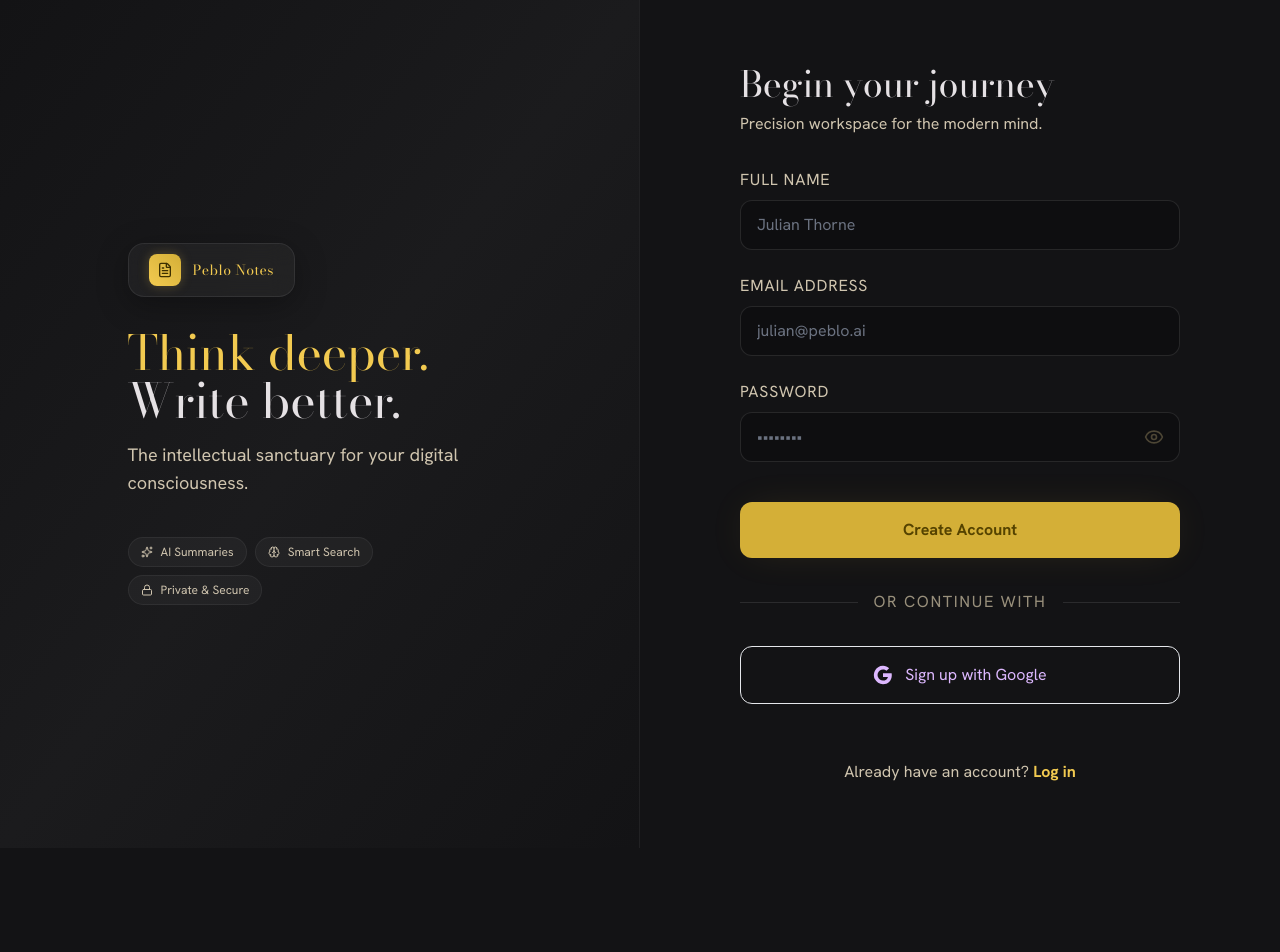
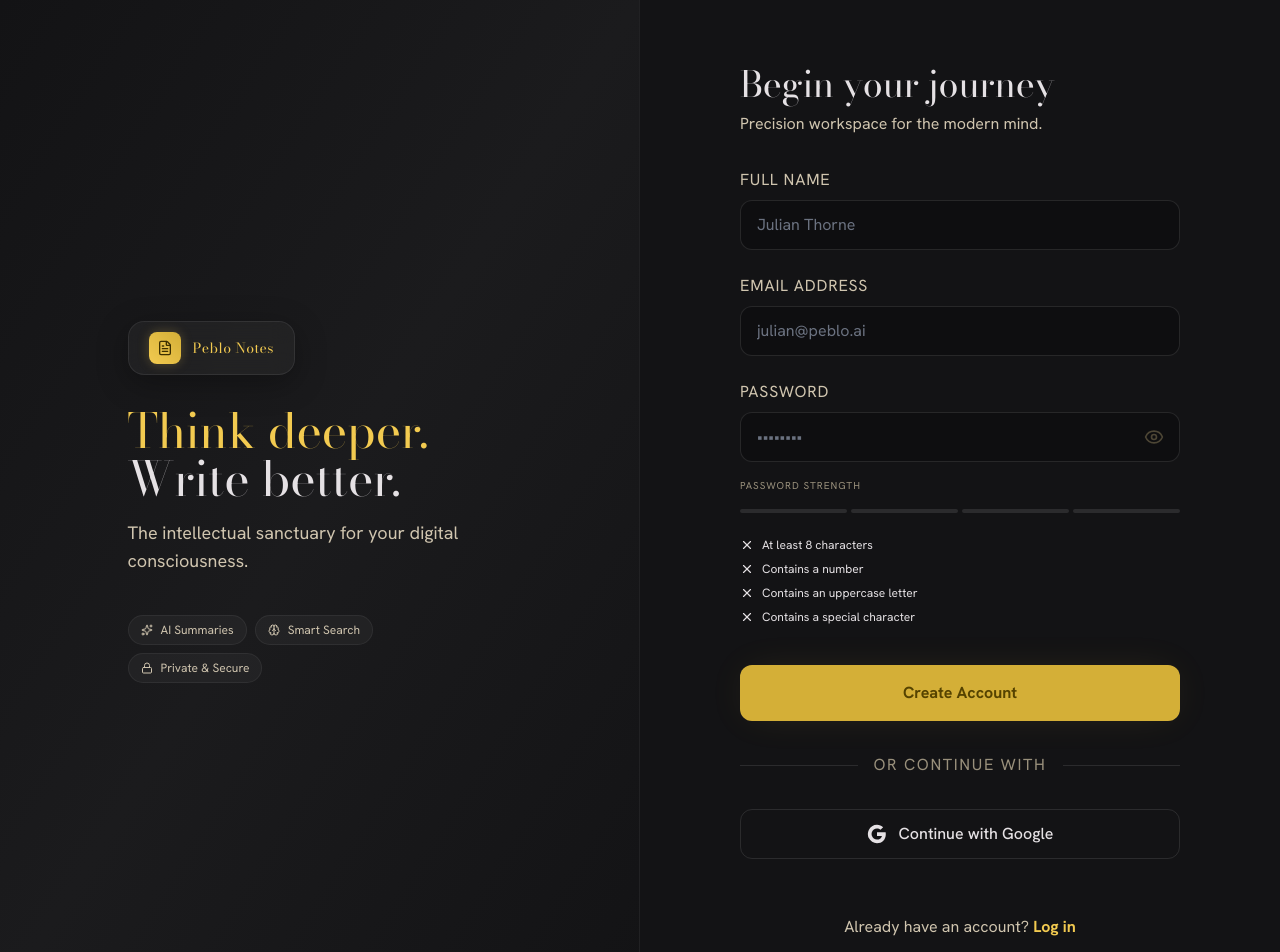
Before and after one commit to VishalGastu30/peblo-notes, a Next.js app: page /signup in a window 1280 px wide. Shown: the top 952 px of the page. Before the commit the page ends 848 px from the top, so only its background shows below. Built offline with nearby package versions, Linux system fonts and the light colour scheme.

Commit message:
feat(pages): build sign-up and login auth screens with shared GoogleButton and PasswordStrength

```diff
--- a/src/app/(auth)/login/page.tsx
+++ b/src/app/(auth)/login/page.tsx
@@ -4,6 +4,7 @@
 import Link from 'next/link';
 import { useRouter } from 'next/navigation';
 import { AuthLayout } from '@/components/auth/auth-layout';
+import { GoogleButton } from '@/components/auth/google-button';
 import { Eye, EyeOff, Loader2 } from 'lucide-react';
 import { useForm } from 'react-hook-form';
 import { zodResolver } from '@hookform/resolvers/zod';
@@ -136,26 +137,11 @@
           <div className="flex-grow border-t border-white/10"></div>
         </div>
 
-        <button
-          type="button"
+        <GoogleButton
           onClick={handleGoogleSignIn}
+          isLoading={isGoogleLoading}
           disabled={isLoading || isGoogleLoading}
-          className="w-full py-3 bg-transparent border border-white/10 text-on-surface font-medium rounded-xl hover:bg-white/5 active:scale-[0.98] transition-all flex items-center justify-center gap-3 disabled:opacity-50 disabled:cursor-not-allowed"
-        >
-          {isGoogleLoading ? (
-            <Loader2 className="w-5 h-5 animate-spin text-outline" />
-          ) : (
-            <>
-              <svg className="w-5 h-5" viewBox="0 0 24 24">
-                <path d="M22.56 12.25c0-.78-.07-1.53-.2-2.25H12v4.26h5.92c-.26 1.37-1.04 2.53-2.21 3.31v2.77h3.57c2.08-1.92 3.28-4.74 3.28-8.09z" fill="currentColor"></path>
-                <path d="M12 23c2.97 0 5.46-.98 7.28-2.66l-3.57-2.77c-.98.66-2.23 1.06-3.71 1.06-2.86 0-5.29-1.93-6.16-4.53H2.18v2.84C3.99 20.53 7.7 23 12 23z" fill="currentColor"></path>
-                <path d="M5.84 14.09c-.22-.66-.35-1.36-.35-2.09s.13-1.43.35-2.09V7.07H2.18C1.43 8.55 1 10.22 1 12s.43 3.45 1.18 4.93l2.85-2.22.81-.62z" fill="currentColor"></path>
-                <path d="M12 5.38c1.62 0 3.06.56 4.21 1.64l3.15-3.15C17.45 2.09 14.97 1 12 1 7.7 1 3.99 3.47 2.18 7.07l3.66 2.84c.87-2.6 3.3-4.53 6.16-4.53z" fill="currentColor"></path>
-              </svg>
-              Sign in with Google
-            </>
-          )}
-        </button>
+        />
 
         <p className="text-center text-body-sm text-on-surface-variant pt-6">
           Don't have an account?{' '}
--- a/src/app/(auth)/reset-password/page.tsx
+++ b/src/app/(auth)/reset-password/page.tsx
@@ -4,7 +4,8 @@
 import Link from 'next/link';
 import { useSearchParams } from 'next/navigation';
 import { AuthLayout } from '@/components/auth/auth-layout';
-import { CheckCircle2, Key, Eye, EyeOff, Check, X, Loader2 } from 'lucide-react';
+import { PasswordStrength } from '@/components/auth/password-strength';
+import { CheckCircle2, Key, Eye, EyeOff, X, Loader2 } from 'lucide-react';
 
 function ResetPasswordForm() {
   const searchParams = useSearchParams();
@@ -143,34 +144,8 @@
             </div>
           </div>
 
-          {/* Password Strength Indicator */}
-          <div className="space-y-3 pt-2">
-            <div className="flex gap-2 h-1.5">
-              <div className={`flex-1 rounded-full transition-colors ${strength >= 1 ? (strength === 1 ? 'bg-error' : strength === 2 ? 'bg-primary' : 'bg-[#55d699]') : 'bg-surface-variant'}`}></div>
-              <div className={`flex-1 rounded-full transition-colors ${strength >= 2 ? (strength === 2 ? 'bg-primary' : 'bg-[#55d699]') : 'bg-surface-variant'}`}></div>
-              <div className={`flex-1 rounded-full transition-colors ${strength >= 3 ? 'bg-[#55d699]' : 'bg-surface-variant'}`}></div>
-            </div>
-
-            <div className="space-y-2">
-              <div className="flex items-center gap-2 text-body-sm">
-                <span className={hasLength ? 'text-secondary' : 'text-outline'}>
-                  {hasLength ? <Check className="w-4 h-4" /> : <X className="w-4 h-4" />}
-                </span>
-                <span className={hasLength ? 'text-on-surface' : 'text-outline'}>At least 8 characters</span>
-              </div>
-              <div className="flex items-center gap-2 text-body-sm">
-                <span className={hasUpper ? 'text-secondary' : 'text-outline'}>
-                  {hasUpper ? <Check className="w-4 h-4" /> : <X className="w-4 h-4" />}
-                </span>
-                <span className={hasUpper ? 'text-on-surface' : 'text-outline'}>One uppercase letter</span>
-              </div>
-              <div className="flex items-center gap-2 text-body-sm">
-                <span className={hasSpecial ? 'text-secondary' : 'text-outline'}>
-                  {hasSpecial ? <Check className="w-4 h-4" /> : <X className="w-4 h-4" />}
-                </span>
-                <span className={hasSpecial ? 'text-on-surface' : 'text-outline'}>One number or symbol</span>
-              </div>
-            </div>
+          <div className="pt-2">
+            <PasswordStrength password={password} />
           </div>
 
           <div className="space-y-2">
--- a/src/app/(auth)/signup/page.tsx
+++ b/src/app/(auth)/signup/page.tsx
@@ -4,6 +4,8 @@
 import Link from 'next/link';
 import { useRouter } from 'next/navigation';
 import { AuthLayout } from '@/components/auth/auth-layout';
+import { GoogleButton } from '@/components/auth/google-button';
+import { PasswordStrength } from '@/components/auth/password-strength';
 import { Eye, EyeOff, Loader2 } from 'lucide-react';
 import { useForm } from 'react-hook-form';
 import { zodResolver } from '@hookform/resolvers/zod';
@@ -23,10 +25,13 @@
   const {
     register,
     handleSubmit,
+    watch,
     formState: { errors },
   } = useForm<SignupFormValues>({
     resolver: zodResolver(signupSchema),
   });
+
+  const passwordValue = watch('password');
 
   const onSubmit = async (data: SignupFormValues) => {
     setIsLoading(true);
@@ -134,6 +139,9 @@
             {errors.password && (
               <p className="text-error text-sm">{errors.password.message}</p>
             )}
+            <div className="pt-2">
+              <PasswordStrength password={passwordValue} />
+            </div>
           </div>
         </div>
 
@@ -152,26 +160,11 @@
             <div className="flex-grow border-t border-white/10"></div>
           </div>
 
-          <button
-            type="button"
+          <GoogleButton
             onClick={handleGoogleSignIn}
+            isLoading={isGoogleLoading}
             disabled={isLoading || isGoogleLoading}
-            className="w-full flex items-center justify-center gap-3 border border-secondary/30 text-secondary font-title-md py-4 rounded-xl hover:bg-secondary/5 transition-all duration-300 disabled:opacity-50 disabled:cursor-not-allowed"
-          >
-            {isGoogleLoading ? (
-              <Loader2 className="w-5 h-5 animate-spin" />
-            ) : (
-              <>
-                <svg className="w-5 h-5" viewBox="0 0 24 24">
-                  <path d="M22.56 12.25c0-.78-.07-1.53-.2-2.25H12v4.26h5.92c-.26 1.37-1.04 2.53-2.21 3.31v2.77h3.57c2.08-1.92 3.28-4.74 3.28-8.09z" fill="currentColor"></path>
-                  <path d="M12 23c2.97 0 5.46-.98 7.28-2.66l-3.57-2.77c-.98.66-2.23 1.06-3.71 1.06-2.86 0-5.29-1.93-6.16-4.53H2.18v2.84C3.99 20.53 7.7 23 12 23z" fill="currentColor"></path>
-                  <path d="M5.84 14.09c-.22-.66-.35-1.36-.35-2.09s.13-1.43.35-2.09V7.07H2.18C1.43 8.55 1 10.22 1 12s.43 3.45 1.18 4.93l2.85-2.22.81-.62z" fill="currentColor"></path>
-                  <path d="M12 5.38c1.62 0 3.06.56 4.21 1.64l3.15-3.15C17.45 2.09 14.97 1 12 1 7.7 1 3.99 3.47 2.18 7.07l3.66 2.84c.87-2.6 3.3-4.53 6.16-4.53z" fill="currentColor"></path>
-                </svg>
-                Sign up with Google
-              </>
-            )}
-          </button>
+          />
         </div>
       </form>
       <footer className="text-center pt-6">
--- /dev/null
+++ b/src/components/auth/google-button.tsx
@@ -0,0 +1,33 @@
+import React from 'react';
+import { Loader2 } from 'lucide-react';
+
+interface GoogleButtonProps {
+  onClick: () => void;
+  isLoading: boolean;
+  disabled: boolean;
+}
+
+export function GoogleButton({ onClick, isLoading, disabled }: GoogleButtonProps) {
+  return (
+    <button
+      type="button"
+      onClick={onClick}
+      disabled={disabled}
+      className="w-full py-3 bg-transparent border border-white/10 text-on-surface font-medium rounded-xl hover:bg-white/5 active:scale-[0.98] transition-all flex items-center justify-center gap-3 disabled:opacity-50 disabled:cursor-not-allowed"
+    >
+      {isLoading ? (
+        <Loader2 className="w-5 h-5 animate-spin text-outline" />
+      ) : (
+        <>
+          <svg className="w-5 h-5" viewBox="0 0 24 24">
+            <path d="M22.56 12.25c0-.78-.07-1.53-.2-2.25H12v4.26h5.92c-.26 1.37-1.04 2.53-2.21 3.31v2.77h3.57c2.08-1.92 3.28-4.74 3.28-8.09z" fill="currentColor"></path>
+            <path d="M12 23c2.97 0 5.46-.98 7.28-2.66l-3.57-2.77c-.98.66-2.23 1.06-3.71 1.06-2.86 0-5.29-1.93-6.16-4.53H2.18v2.84C3.99 20.53 7.7 23 12 23z" fill="currentColor"></path>
+            <path d="M5.84 14.09c-.22-.66-.35-1.36-.35-2.09s.13-1.43.35-2.09V7.07H2.18C1.43 8.55 1 10.22 1 12s.43 3.45 1.18 4.93l2.85-2.22.81-.62z" fill="currentColor"></path>
+            <path d="M12 5.38c1.62 0 3.06.56 4.21 1.64l3.15-3.15C17.45 2.09 14.97 1 12 1 7.7 1 3.99 3.47 2.18 7.07l3.66 2.84c.87-2.6 3.3-4.53 6.16-4.53z" fill="currentColor"></path>
+          </svg>
+          Continue with Google
+        </>
+      )}
+    </button>
+  );
+}
--- /dev/null
+++ b/src/components/auth/password-strength.tsx
@@ -0,0 +1,67 @@
+import React from 'react';
+import { Check, X } from 'lucide-react';
+import { cn } from '@/lib/utils';
+
+interface PasswordStrengthProps {
+  password?: string;
+}
+
+export function PasswordStrength({ password = '' }: PasswordStrengthProps) {
+  const reqs = [
+    { label: "At least 8 characters", met: password.length >= 8 },
+    { label: "Contains a number", met: /\d/.test(password) },
+    { label: "Contains an uppercase letter", met: /[A-Z]/.test(password) },
+    { label: "Contains a special character", met: /[!@#$%^&*(),.?":{}|<>]/.test(password) }
+  ];
+
+  const metCount = reqs.filter(r => r.met).length;
+  let strengthLabel = "Weak";
+  let barColor = "bg-error";
+
+  if (metCount === 4) {
+    strengthLabel = "Strong";
+    barColor = "bg-primary";
+  } else if (metCount >= 2) {
+    strengthLabel = "Moderate";
+    barColor = "bg-amber-400";
+  }
+
+  return (
+    <div className="space-y-4">
+      <div className="flex justify-between items-center text-[10px] font-label-caps uppercase tracking-widest">
+        <span className="text-outline">Password Strength</span>
+        <span className={cn(
+          metCount === 4 ? "text-primary" :
+          metCount >= 2 ? "text-amber-400" : "text-error"
+        )}>
+          {password ? strengthLabel : ''}
+        </span>
+      </div>
+      <div className="flex gap-1">
+        {[0, 1, 2, 3].map(i => (
+          <div
+            key={i}
+            className={cn(
+              "h-1 flex-1 rounded-full transition-colors duration-500",
+              password && i < metCount ? barColor : "bg-white/10"
+            )}
+          ></div>
+        ))}
+      </div>
+      <div className="space-y-2 pt-2">
+        {reqs.map((req, i) => (
+          <div key={i} className="flex items-center gap-2 text-xs">
+            {req.met ? (
+              <Check className="w-3.5 h-3.5 text-primary" />
+            ) : (
+              <X className="w-3.5 h-3.5 text-outline/50" />
+            )}
+            <span className={req.met ? "text-on-surface" : "text-outline/70"}>
+              {req.label}
+            </span>
+          </div>
+        ))}
+      </div>
+    </div>
+  );
+}
```
